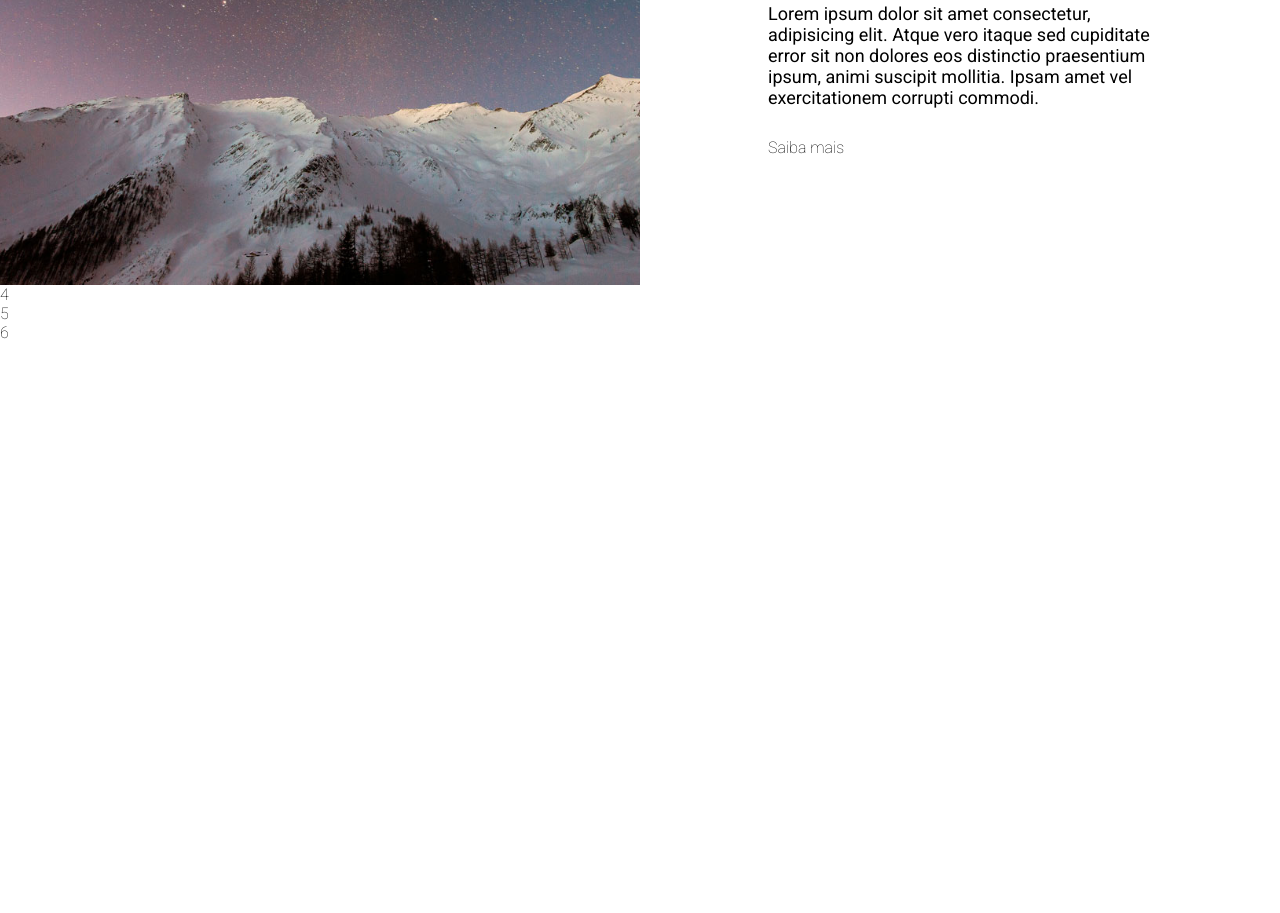
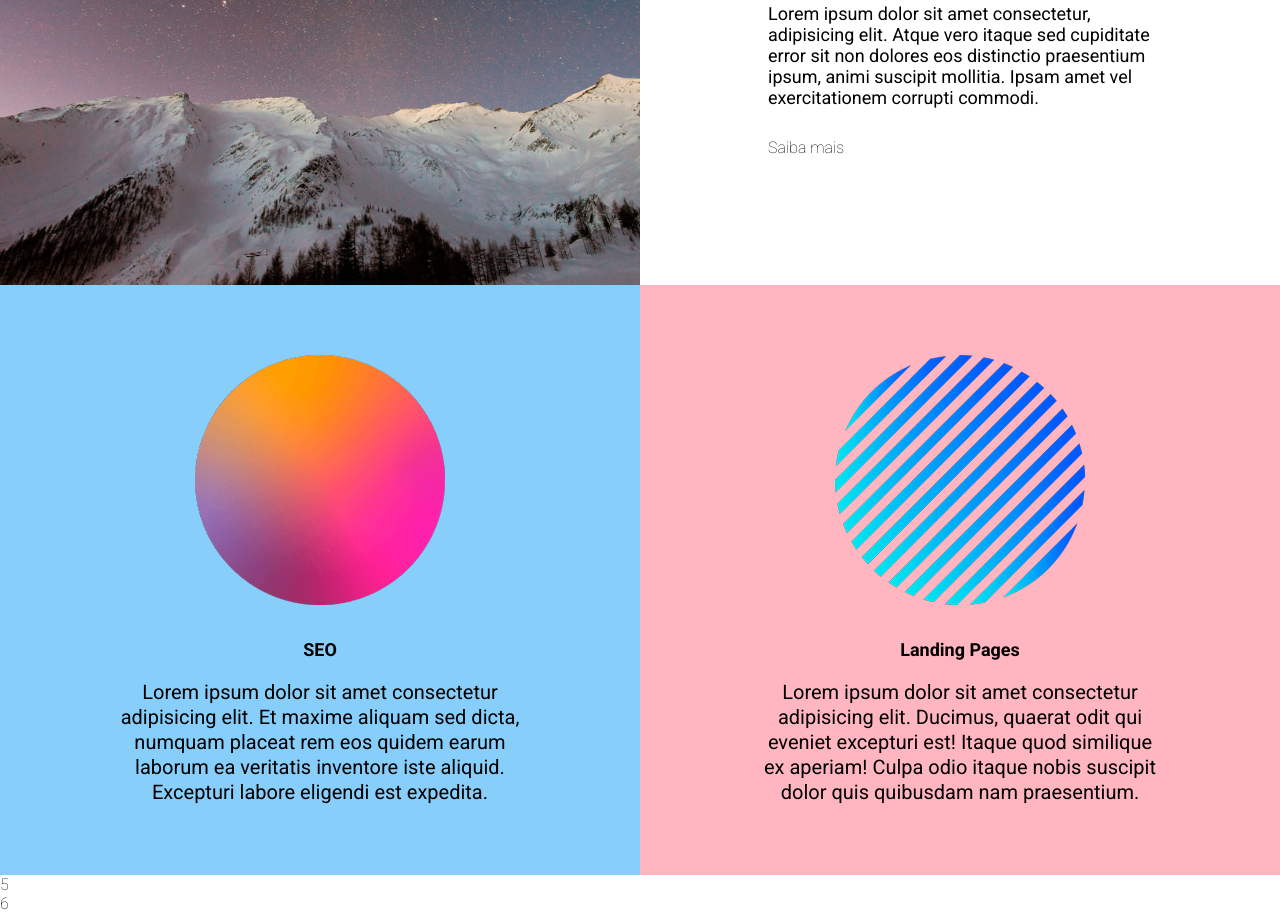
Before and after one commit to Reed0ne/landing-page-agenciaXYZ, a plain HTML site: page index.html in a window 1280 px wide. Shown: the part 1476-2389 px from the top of the page. Before the commit the page ends 1818 px from the top, so only its background shows below. Drawn offline with Linux system fonts and the light colour scheme.

Commit message:
create section services

```diff
--- a/index.html
+++ b/index.html
@@ -58,7 +58,22 @@
             <a href="" class="btn-know-more">Saiba mais</a>
         </div>
     </section>
-    <section class="services">4</section>
+    <section class="services">
+        <div class="service">
+            <img src="src/images/bolinha1.png" alt="Bolinha 1">
+            <div class="service-info">
+                <h3>SEO</h3>
+                <p>Lorem ipsum dolor sit amet consectetur adipisicing elit. Et maxime aliquam sed dicta, numquam placeat rem eos quidem earum laborum ea veritatis inventore iste aliquid. Excepturi labore eligendi est expedita.</p>
+            </div>
+        </div>
+        <div class="service">
+            <img src="src/images/bolinha2.png" alt="Bolinha 2">
+            <div class="service-info">
+                <h3>Landing Pages</h3>
+                <p>Lorem ipsum dolor sit amet consectetur adipisicing elit. Ducimus, quaerat odit qui eveniet excepturi est! Itaque quod similique ex aperiam! Culpa odio itaque nobis suscipit dolor quis quibusdam nam praesentium.</p>
+            </div>
+        </div>
+    </section>
     <section class="projects">5</section>
     <footer class="footer">6</footer>
 
--- a/src/css/style.css
+++ b/src/css/style.css
@@ -153,6 +153,46 @@ body{
 
 .services{
     grid-area: services;
+    display: grid;
+    grid-template-columns: 1fr 1fr;
+}
+
+.services .service{
+    padding: 70px 20px;
+    text-align: center;
+}
+
+.services .service img{
+    width: 250px;
+    margin-bottom: 30px;
+}
+
+.services .service h3{
+    font-size: 1.8rem;
+    font-weight: 700;
+}
+
+.services .service p{
+    font-size: 2rem;
+    font-weight: 400;
+    max-width: 400px;
+    margin: 20px auto 0;
+    line-height: 25px;
+}
+
+.services .service:nth-child(1){
+    background-color: lightskyblue;
+}
+
+
+.services .service:nth-child(2){
+    background-color: lightpink;
+}
+
+@media (max-width: 425px) {
+    .services{
+        grid-template-columns: 1fr;
+    }
 }
 
 /* PROJECTS */
```
